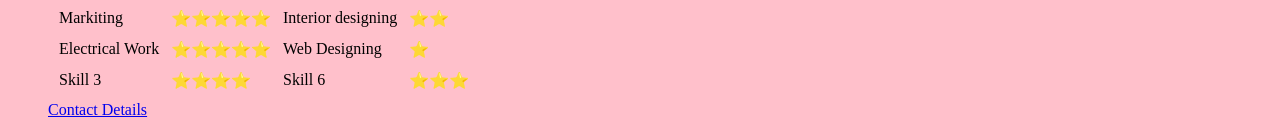
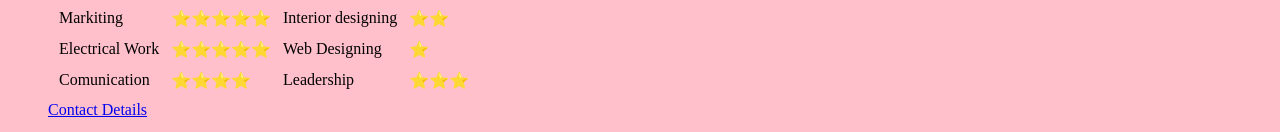
Before and after one commit to abbasaman/cv, a plain HTML site: page index.html in a window 1280 px wide. Shown: the part 733-865 px from the top of the page. Drawn offline with Linux system fonts and the light colour scheme.

Commit message:
skil update 2.0

```diff
--- a/index.html
+++ b/index.html
@@ -68,9 +68,9 @@
             <td>⭐</td>
           </tr>
           <tr>
-            <td>Skill 3</td>
+            <td>Comunication</td>
             <td>⭐⭐⭐⭐</td>
-            <td>Skill 6</td>
+            <td>Leadership</td>
             <td>⭐⭐⭐</td>
           </tr>
         </table>
```
